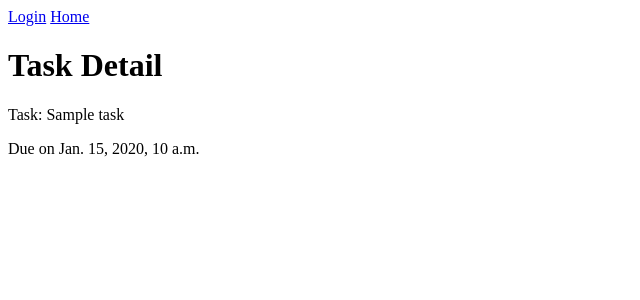
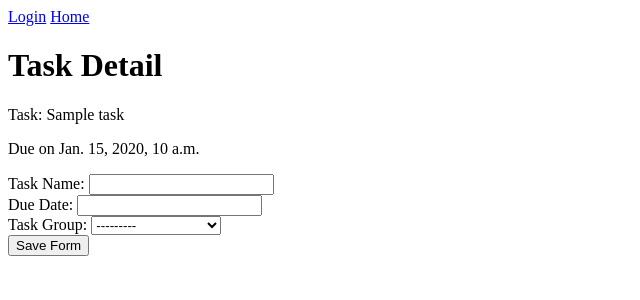
Before and after one commit to lapwenggan298/csci40-f-pagkaliwangan-tasks-notes, a Django app: template tasks/templates/task_detail.html in a window 1280 px wide. Shown: the top 300 px of the page, without its empty margins (0-640 px from the left). Run offline with Django 5.2, Linux system fonts and the light colour scheme; the template is opened without the code that fills it: values that come from a table or form of the project are taken from there, others are empty; tables that the repository leaves empty hold one stand-in row (values such as "Sample post"); parts of the project's set-up code (start-up, migrations or seed data) failed here and were passed over.

Commit message:
Some edits on task_detail.
This was earlier than the other one but I only committed it now.
There is a new form with POST method and submit button.

```diff
--- a/tasks/templates/task_detail.html
+++ b/tasks/templates/task_detail.html
@@ -9,4 +9,10 @@
 	<p> Task: {{ task.name }} </p>
 	<p> Due on {{ task.due_date}} </p>
 
+	<form method="POST">
+		{% csrf_token %}
+		{{ form }}
+		<input type="submit" name="submit" value ="Save Form">
+	</form>
+
 {% endblock %}
```
